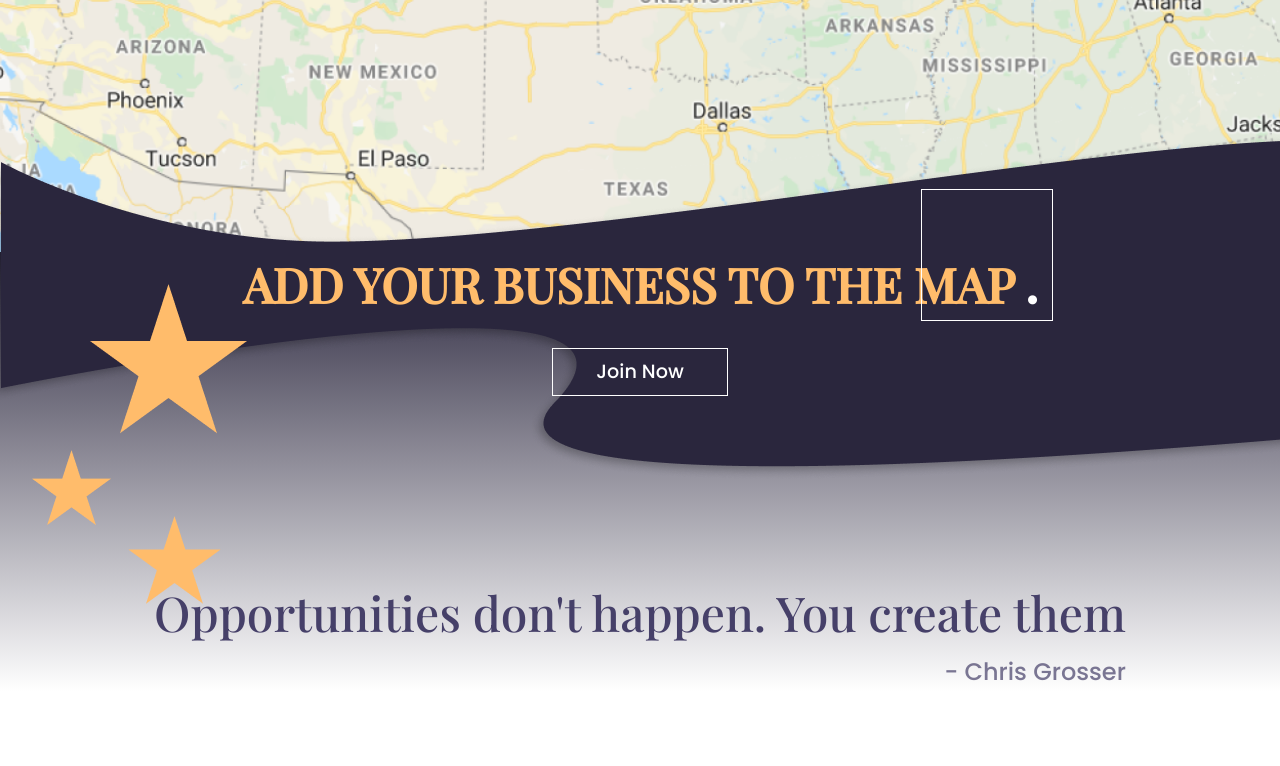
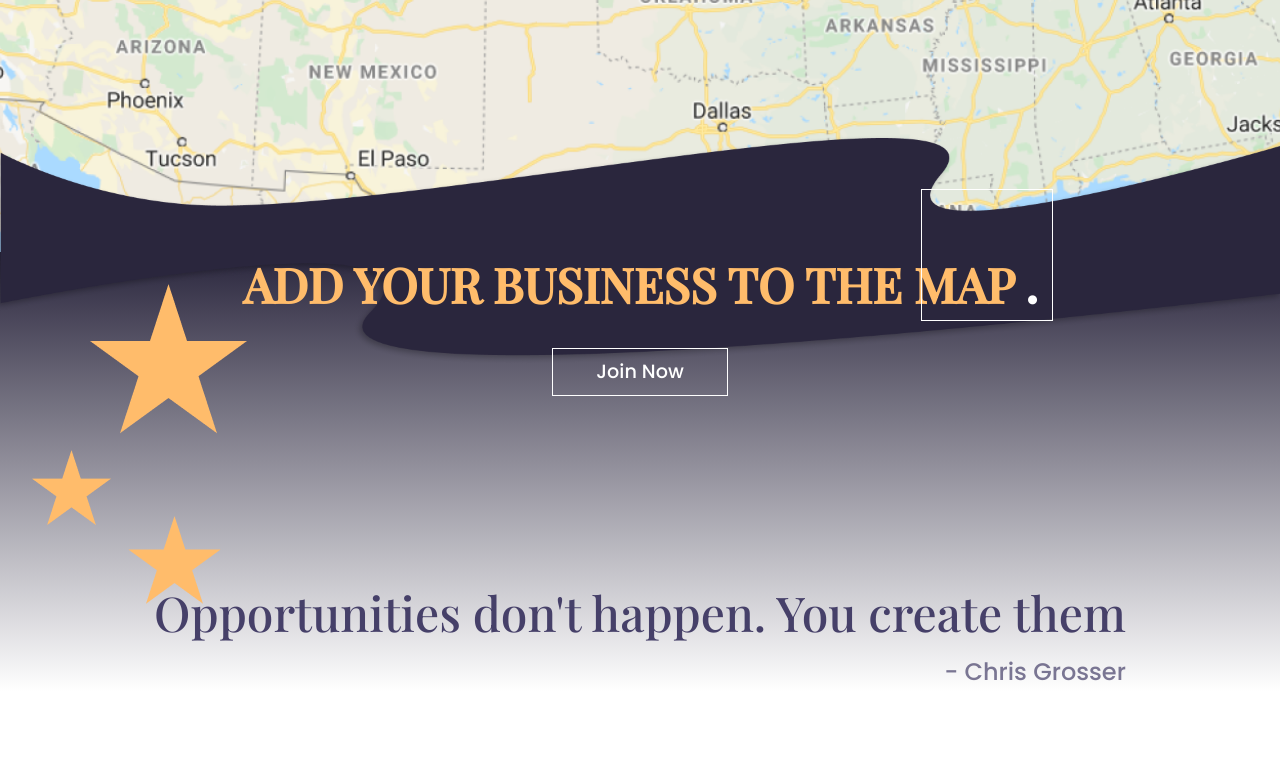
Before and after one commit to YaroslavOnuchak/test_landing-page, a plain HTML site: page index.html in a window 1280 px wide. Shown: the part 1120-1886 px from the top of the page. Drawn offline with nearby package versions, Linux system fonts and the light colour scheme.

Commit message:
fix style

```diff
--- a/style.css
+++ b/style.css
@@ -9,7 +9,7 @@
 
 body {
     max-width: 1920px;
-    overflow-x: hidden;
+    /* overflow-x: hidden; */
 
 }
 
@@ -202,6 +202,7 @@ h2 {
 
 .header_footer .bg {
     position: absolute;
+    max-width: 100%;
     top: -27%;
     z-index: 2;
 }
```
